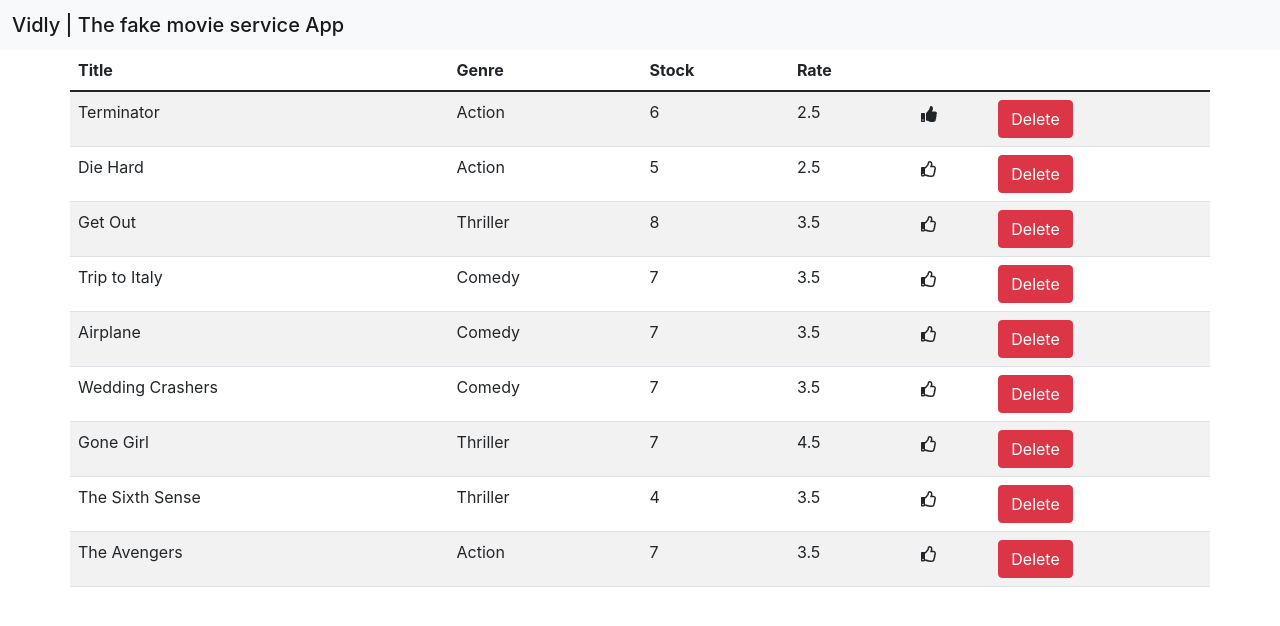
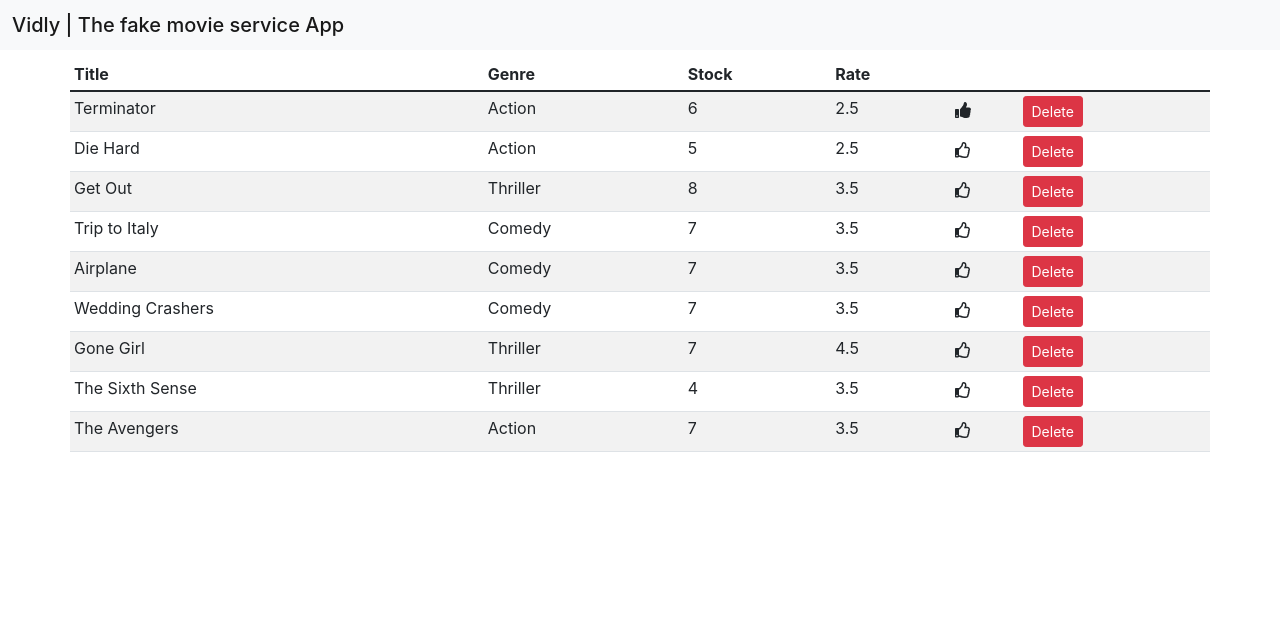
Before and after one commit to beloveddie/Vidmi, a React (Create React App) app: page / in a window 1280 px wide. Shown: the top 626 px of the page. Built offline with nearby package versions, Linux system fonts and the light colour scheme; the HTML template or start-up script is replaced by a standard one.

Commit message:
Modify Table component

```diff
--- a/src/components/Table.jsx
+++ b/src/components/Table.jsx
@@ -65,7 +65,7 @@ const Table = ({ headings, data, setData }) => {
   };
 
   return (
-    <table className="table table-striped container">
+    <table className="table table-striped table-sm container mt-2">
       <TableHead
         headings={headings}
         handleSort={handleSort}
--- a/src/components/TableBody.jsx
+++ b/src/components/TableBody.jsx
@@ -12,12 +12,12 @@ const TableBody = ({ data, handleDelete, handleLike }) => {
             <td>{genre.name}</td>
             <td>{stock}</td>
             <td>{rate}</td>
-            <td onClick={() => handleLike(datum)}>
+            <td onClick={() => handleLike(datum)} className="like">
               {liked ? <FaThumbsUp /> : <FaRegThumbsUp />}
             </td>
             <td>
               <button
-                className="btn btn-danger"
+                className="btn btn-sm btn-danger"
                 onClick={() => handleDelete(_id)}
               >
                 Delete
```
